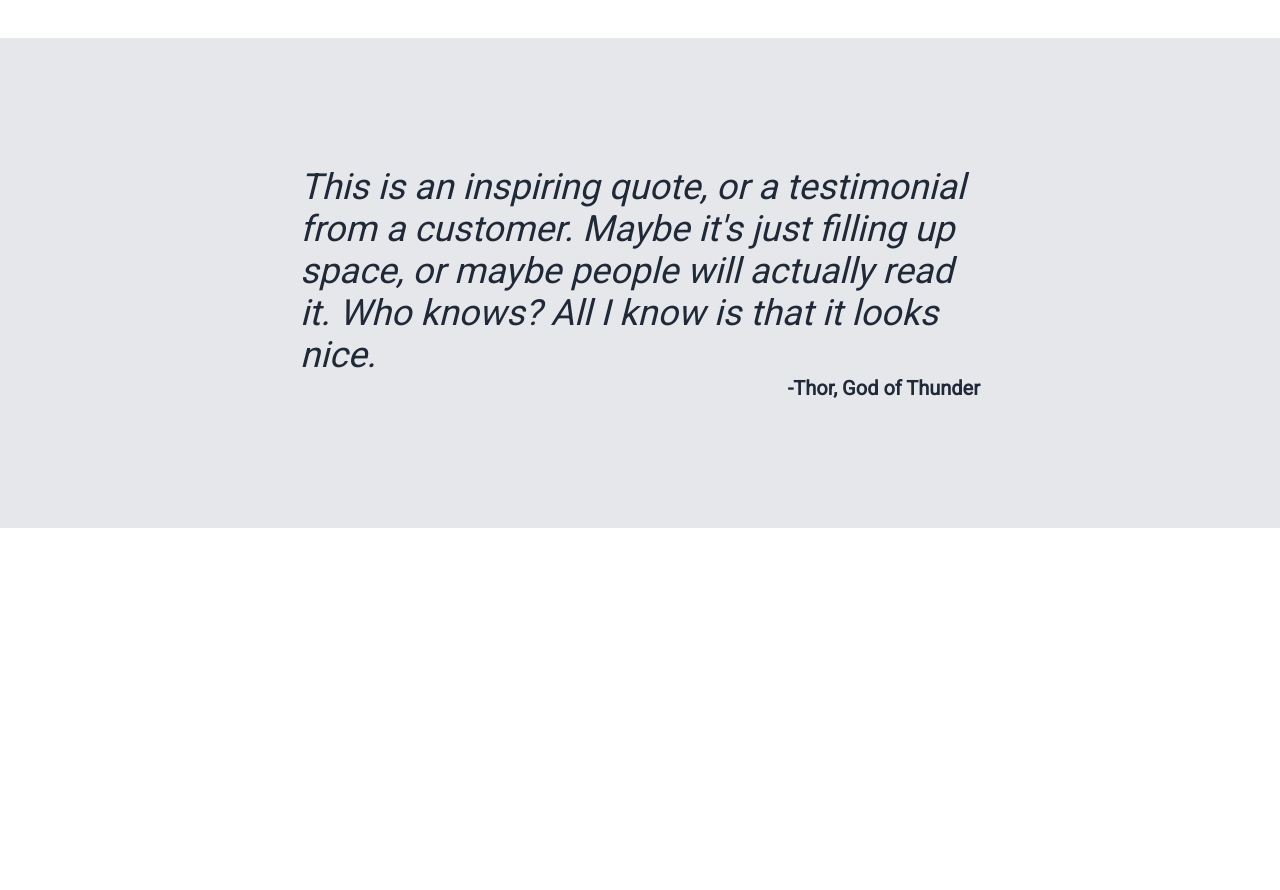
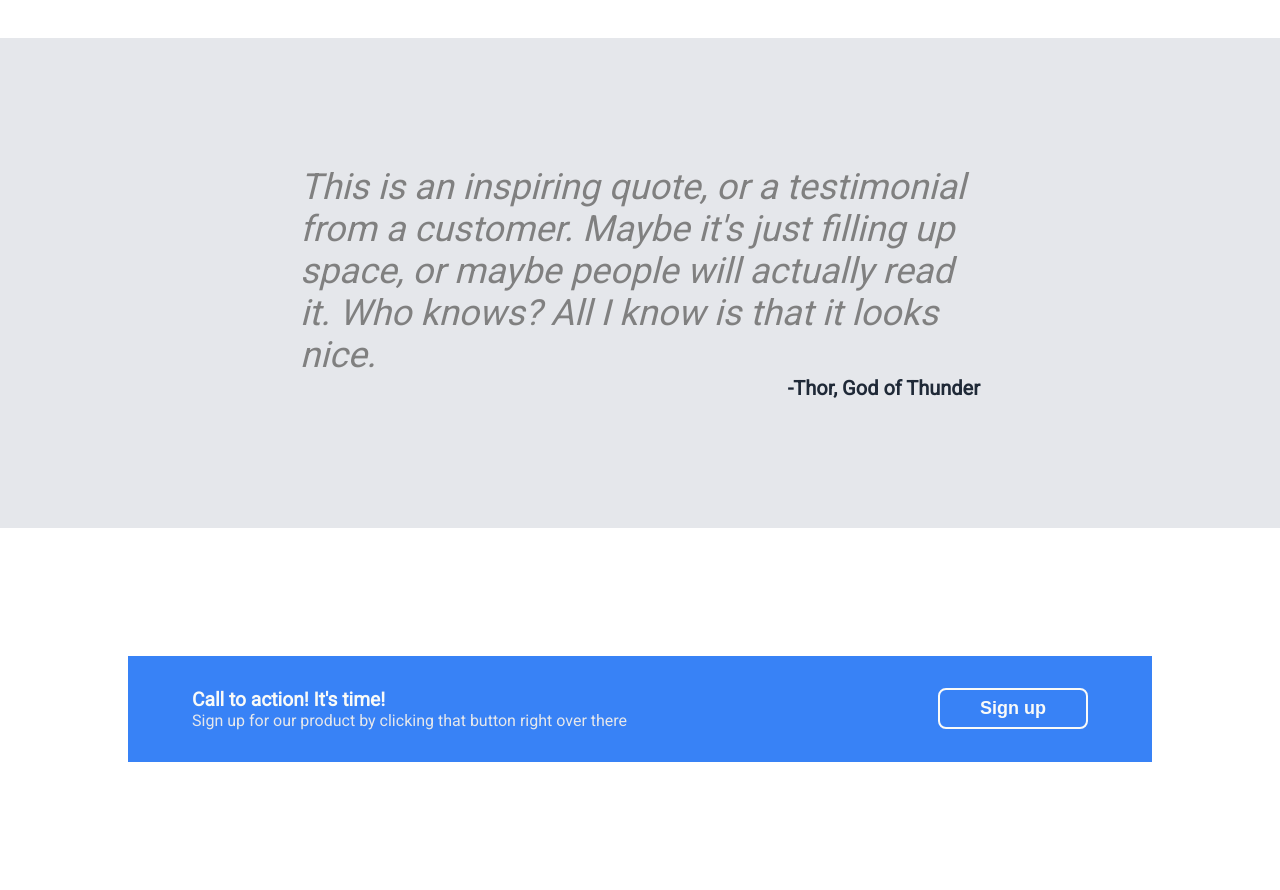
Before and after one commit to vuanhtu52/landing-page, a plain HTML site: page index.html in a window 1280 px wide. Shown: the part 890-1780 px from the top of the page. Before the commit the page ends 1418 px from the top, so only its background shows below. Drawn offline with Linux system fonts and the light colour scheme.

Commit message:
Complete action section

```diff
--- a/index.html
+++ b/index.html
@@ -58,5 +58,16 @@
         <div class="quote-text">This is an inspiring quote, or a testimonial from a customer. Maybe it's just filling up space, or maybe people will actually read it. Who knows? All I know is that it looks nice.</div>
         <div class="quote-author">-Thor, God of Thunder</div>
     </div>
+
+    <!-- Action section -->
+    <div class="action">
+        <div class="action-content">
+            <div>
+                <div class="action-primary-text">Call to action! It's time!</div>
+                <div class="action-secondary-text">Sign up for our product by clicking that button right over there</div>
+            </div>
+            <button class="action-button">Sign up</button>
+        </div>
+    </div>
 </body>
 </html>
--- a/styles.css
+++ b/styles.css
@@ -55,6 +55,8 @@ button {
     width: 150px;
     border-radius: 8px;
     padding: 8px 16px;
+    /* This removes inconsistent shading of the border */
+    border-style: solid;
 }
 
 .right {
@@ -124,7 +126,7 @@ a {
 .quote-text {
     font-size: 36px;
     font-weight: 100;
-    color: #1F2937;
+    color: grey;
     font-style: italic;
 }
 
@@ -134,3 +136,28 @@ a {
     align-self: flex-end;
     color: #1F2937;
 }
+
+.action {
+    padding: 128px 128px;
+}
+
+.action-content {
+    display: flex;
+    background-color: #3882F6;
+    padding: 32px 64px;
+    justify-content: space-between;
+}
+
+.action-primary-text {
+    color: #F9FAF8;
+    font-weight: bold;
+    font-size: larger;
+}
+
+.action-secondary-text {
+    color: #E5E7EB;
+}
+
+.action-button {
+    border-color: #F9FAF8;
+}
```
